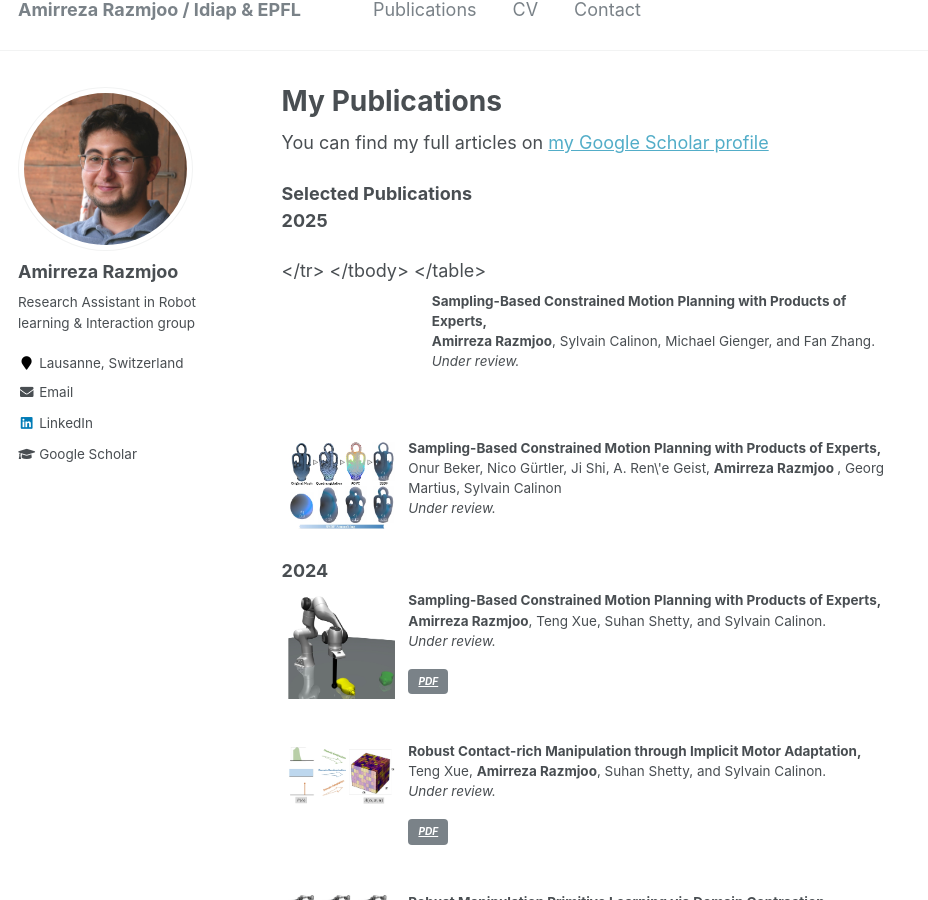
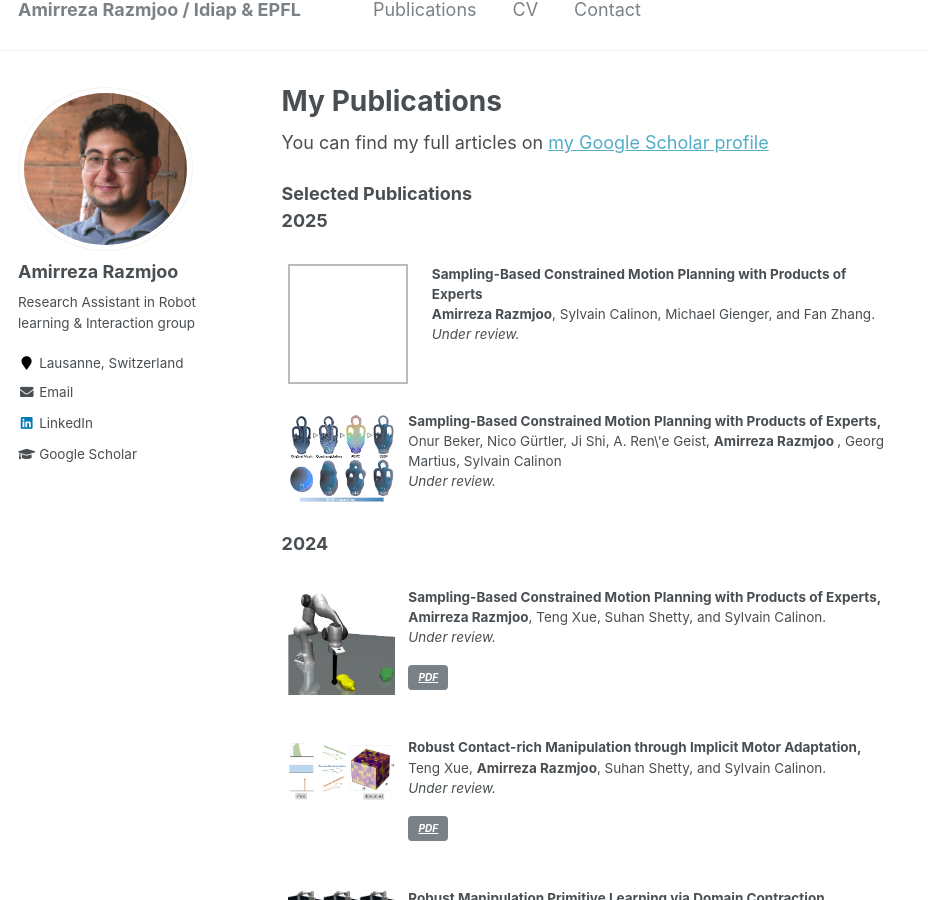
Before and after one commit to amirrazmjoo/amirrazmjoo.github.io, a Jekyll site: the page built from _pages/publications.md, in a window 1280 px wide and 900 px high, scrolled down 349 px. Shown: the whole window, without its empty margins (0-928 px from the left). Built offline with Jekyll 4.4.1, drawn with Linux system fonts in a browser that asks for light colours; grey boxes are pictures that could not be loaded.

Commit message:
Publication updated

```diff
--- a/_pages/publications.md
+++ b/_pages/publications.md
@@ -8,22 +8,31 @@ You can find my full articles on <a href="https://scholar.google.com/citations?u
 
 <strong>Selected Publications</strong> <br>
 <strong>2025</strong> <br>
-<table >
-<tbody>
-<tr> <td style="width:120px; height=120px; vertical-align: top;"> <video style="float: left; margin-right: 10px " src="https://amirrazmjoo.github.io/videos/OM.mp4" width="120px" height="120px" border="2px solid #bbb" autoplay loop muted> </td>
-<td style= "height=120px; vertical-align: top;"> <p>
-<strong> Sampling-Based Constrained Motion Planning with Products of Experts, </strong> <br>
-<strong>Amirreza Razmjoo</strong>, Sylvain Calinon, Michael Gienger, and Fan Zhang. <br>
-<i> Under review.
-<br>
-<div class="links">
-    <!-- <a class="btn btn-info" href="https://arxiv.org/pdf/2412.17462" role="button" target="_blank"> PDF </a> -->
-    <!-- <a class="btn btn-info" href="https://sites.google.com/view/robustpl/" role="button" target="_blank"> WEBSITE </a> -->
-</div>
-</i>  </p> </td>
-</tr>
-</tbody>
+<table>
+  <tbody>
+    <tr>
+      <td style="width: 120px; height: 120px; vertical-align: top;">
+        <video style="float: left; margin-right: 10px; border: 2px solid #bbb;"
+               src="https://amirrazmjoo.github.io/videos/OM.mp4"
+               width="120" height="120" autoplay loop muted>
+        </video>
+      </td>
+      <td style="height: 120px; vertical-align: top;">
+        <p>
+          <strong>Sampling-Based Constrained Motion Planning with Products of Experts</strong><br>
+          <strong>Amirreza Razmjoo</strong>, Sylvain Calinon, Michael Gienger, and Fan Zhang.<br>
+          <i>Under review.</i>
+        </p>
+        <div class="links">
+          <!-- Uncomment and update links when available -->
+          <!-- <a class="btn btn-info" href="https://arxiv.org/pdf/2412.17462" role="button" target="_blank">PDF</a> -->
+          <!-- <a class="btn btn-info" href="https://sites.google.com/view/robustpl/" role="button" target="_blank">WEBSITE</a> -->
+        </div>
+      </td>
+    </tr>
+  </tbody>
 </table>
+
 
 
 
```
Also changed, not shown: 1 other file.
